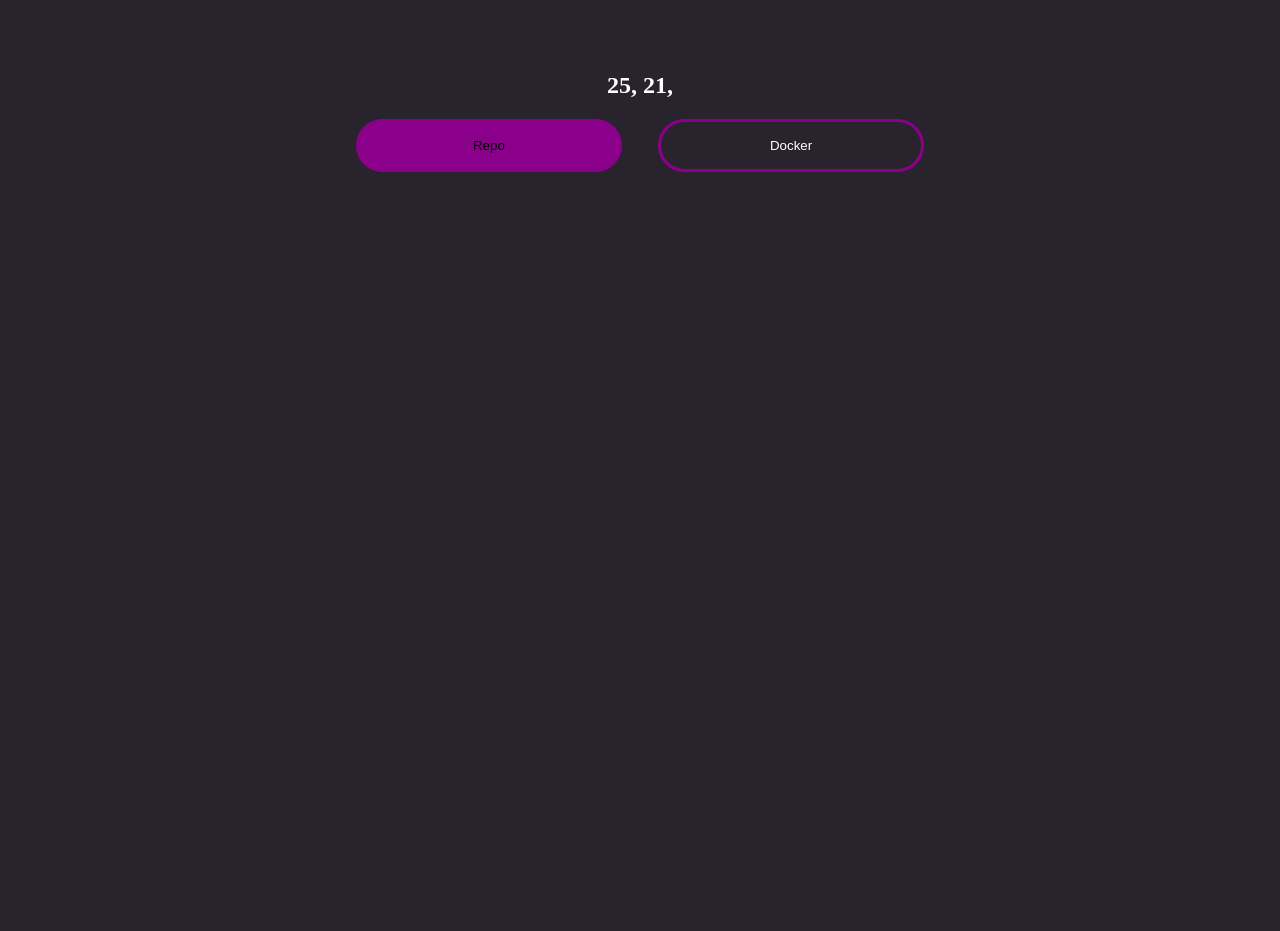
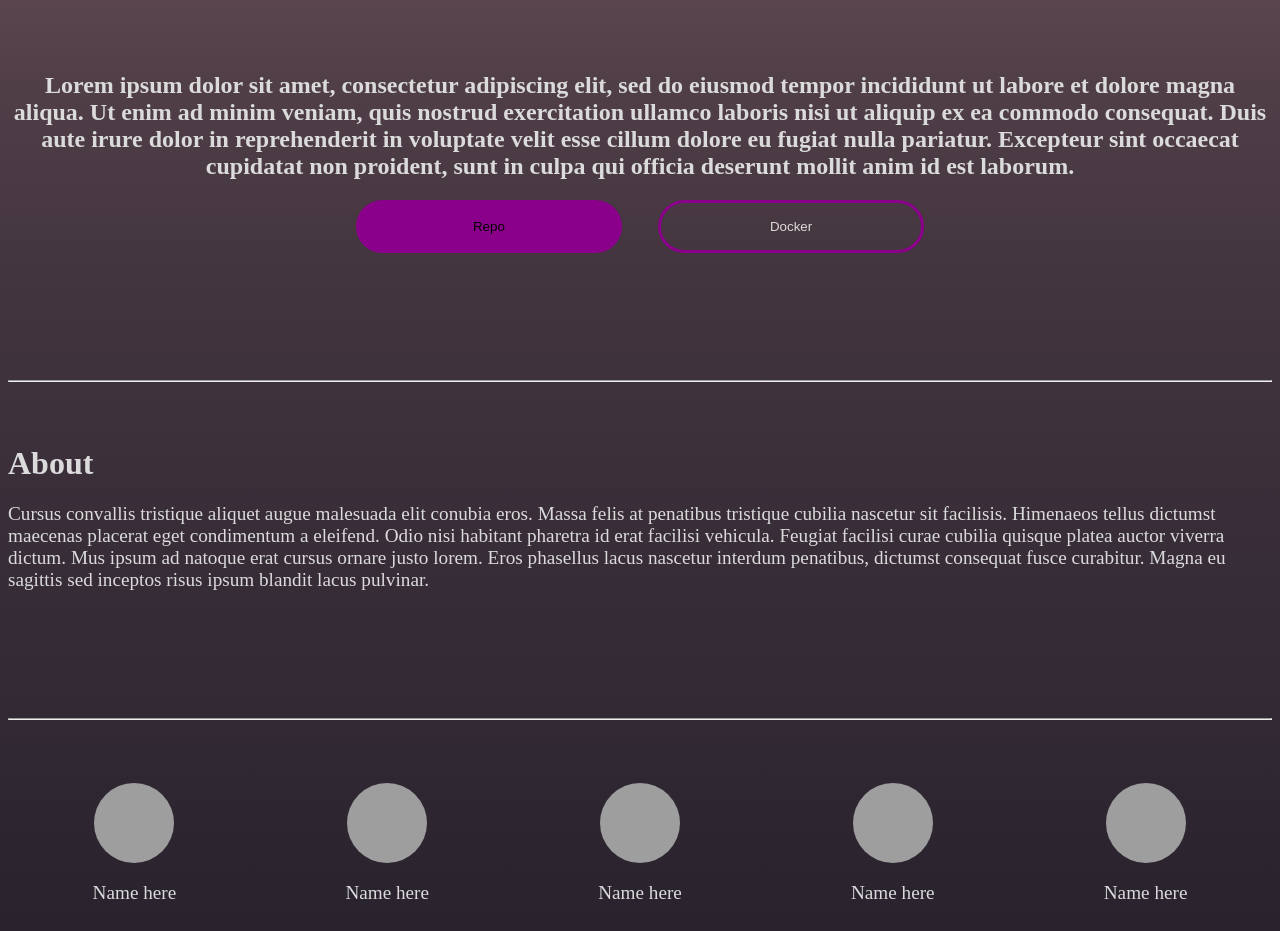
Before and after one commit to shakenBake54/TimeClime-landing-page, a plain HTML site: page index.html in a window 1280 px wide. Shown: the part 207-1138 px from the top of the page. Before the commit the page ends 800 px from the top, so only its background shows below. Drawn offline with Linux system fonts and the light colour scheme; grey boxes are pictures that could not be loaded.

Commit message:
finished about section

```diff
--- a/index.html
+++ b/index.html
@@ -8,10 +8,41 @@
 </head>
 <body>
     <h1 id="title">Time Climb</h1>
-    <h2>25, 21,</h2>
+    <h2>Lorem ipsum dolor sit amet, consectetur adipiscing elit, sed do eiusmod tempor incididunt ut labore et dolore magna aliqua. Ut enim ad minim veniam, quis nostrud exercitation ullamco laboris nisi ut aliquip ex ea commodo consequat. Duis aute irure dolor in reprehenderit in voluptate velit esse cillum dolore eu fugiat nulla pariatur. Excepteur sint occaecat cupidatat non proident, sunt in culpa qui officia deserunt mollit anim id est laborum.</h2>
     <div id="button-cont">
-        <button id="repo-btn">Repo</button>
+        <a target="_blank" href="https://github.com/oslabs-beta/TimeClimb">
+            <button id="repo-btn">Repo</button>
+        </a>
+
         <button id="doc-btn">Docker</button>
+    </div>
+
+    <hr>
+    <h1>About</h1>
+    <p>Cursus convallis tristique aliquet augue malesuada elit conubia eros. Massa felis at penatibus tristique cubilia nascetur sit facilisis. Himenaeos tellus dictumst maecenas placerat eget condimentum a eleifend. Odio nisi habitant pharetra id erat facilisi vehicula. Feugiat facilisi curae cubilia quisque platea auctor viverra dictum. Mus ipsum ad natoque erat cursus ornare justo lorem. Eros phasellus lacus nascetur interdum penatibus, dictumst consequat fusce curabitur. Magna eu sagittis sed inceptos risus ipsum blandit lacus pulvinar.</p>
+
+    <hr>
+    <div id="card-cont">
+        <div class="card">
+            <img src="https://img.freepik.com/premium-vector/silver-membership-icon-default-avatar-profile-icon-membership-icon-social-media-user-image-vector-illustration_561158-4195.jpg?semt=ais_hybrid" alt="not empty">
+            <p>Name here</p>
+        </div>
+        <div class="card">
+            <img src="https://img.freepik.com/premium-vector/silver-membership-icon-default-avatar-profile-icon-membership-icon-social-media-user-image-vector-illustration_561158-4195.jpg?semt=ais_hybrid" alt="not empty">
+            <p>Name here</p>
+        </div>
+        <div class="card">
+            <img src="https://img.freepik.com/premium-vector/silver-membership-icon-default-avatar-profile-icon-membership-icon-social-media-user-image-vector-illustration_561158-4195.jpg?semt=ais_hybrid" alt="not empty">
+            <p>Name here</p>
+        </div>
+        <div class="card">
+            <img src="https://img.freepik.com/premium-vector/silver-membership-icon-default-avatar-profile-icon-membership-icon-social-media-user-image-vector-illustration_561158-4195.jpg?semt=ais_hybrid" alt="not empty">
+            <p>Name here</p>
+        </div>
+        <div class="card">
+            <img src="https://img.freepik.com/premium-vector/silver-membership-icon-default-avatar-profile-icon-membership-icon-social-media-user-image-vector-illustration_561158-4195.jpg?semt=ais_hybrid" alt="not empty">
+            <p>Name here</p>
+        </div>
     </div>
 
 </body>
--- a/style.css
+++ b/style.css
@@ -1,20 +1,46 @@
 body {
-    background-color: rgb(41, 35, 46);
+    /* background-color: rgb(41, 35, 46); */
+    background: linear-gradient(to bottom, rgb(255, 185, 185), 1%, rgb(41, 35, 46));
+    --white: rgb(219, 219, 219);
+    --purple: rgb(41, 35, 46);
+    color: var(--white);
     /* border: 5px solid white; */
 }
 
 #title{
-    color: pink;
+    /* color: pink; */
+    text-shadow:
+    2px 2px 2px black,
+    4px 4px 2px black;
     box-shadow: 0px, 0px, 5px, 5px, white;
     text-align: center;
     font-size: 7em;
 }
 
 h2{
-    color: white;
+    color: var(--white);
     text-align: center;
 }
 
+p{
+    color: var(--white);
+    font-size: larger;
+}
+
+img{
+    display: block;
+    height: 5em;
+    width: 5em;
+    border-radius: 50%;
+    margin-right: auto;
+    margin-left: auto;
+
+}
+
+hr{
+    margin-top: 10%;
+    margin-bottom: 5%;
+}
 #button-cont{
     display: flex;
     width: 45%;
@@ -41,7 +67,19 @@ button:hover{
 }
 
 #doc-btn{
-    color: white;
+    color: var(--white);
     background-color: transparent;
     border: 3px solid darkmagenta;
 }
+
+#card-cont{
+    display: flex;
+    justify-content: space-around;
+}
+
+
+.card{
+    /* background-color: rgb(245, 245, 245); */
+    box-shadow: 0px, 0px, 5px, 5px rgba(93, 0, 255, 0.5);
+    color: var(--white);
+}
```
